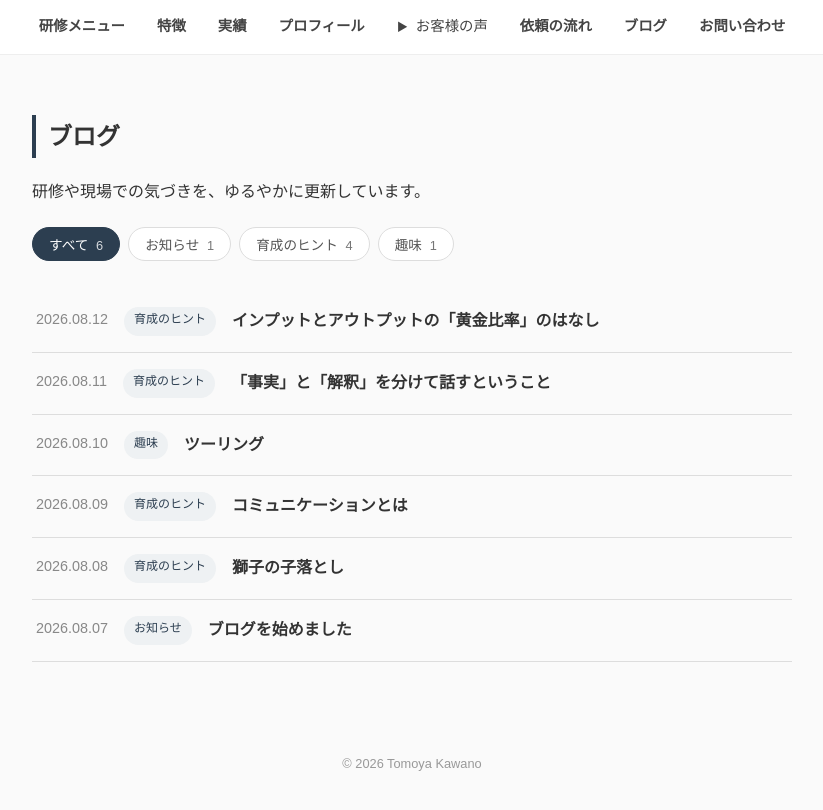
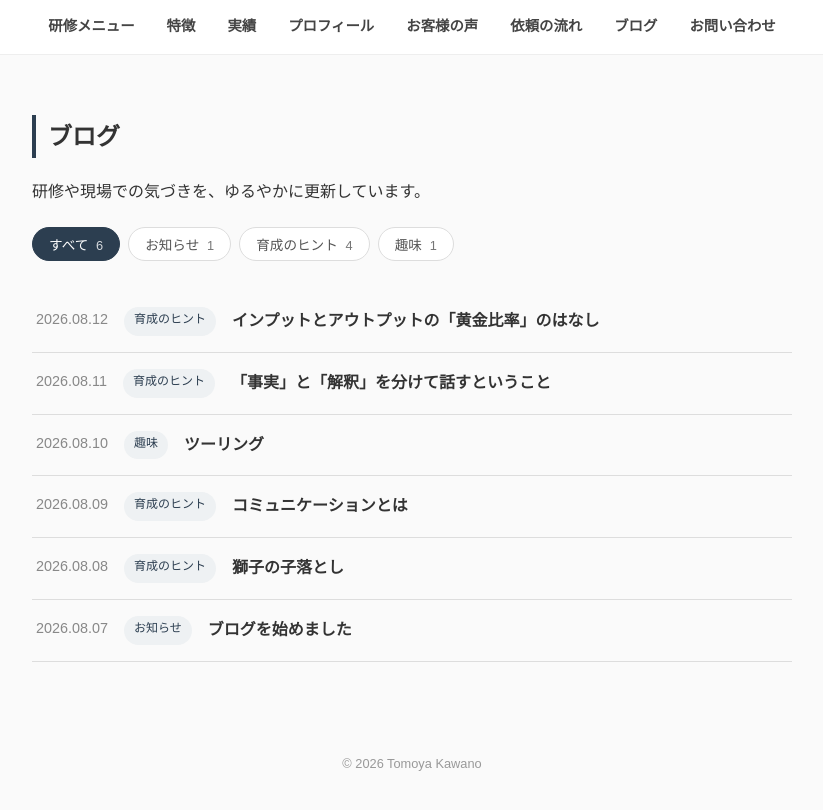
Before and after one commit to heso710soul-ctrl/kawano-training-profile, a Jekyll site: the page built from blog.html, in a window 1280 px wide. Shown: the top 810 px of the page, without its empty margins (228-1051 px from the left). Built offline with Jekyll 4.4.1, drawn with Linux system fonts in a browser that asks for light colours.

Commit message:
Update default.html

```diff
--- a/_layouts/default.html
+++ b/_layouts/default.html
@@ -33,7 +33,7 @@
     <li><a href="{{ site.baseurl }}/#features" class="nav-link nav-link--jump">特徴</a></li>
     <li><a href="{{ site.baseurl }}/#achievements" class="nav-link nav-link--jump">実績</a></li>
     <li><a href="{{ site.baseurl }}/#profile" class="nav-link nav-link--jump">プロフィール</a></li>
-    <li><a href="#" data-target="voices" class="nav-link"><span class="arrow">▶</span> お客様の声</a></li>
+    <li><a href="{{ site.baseurl }}/#profile" class="nav-link nav-link--jump">お客様の声</a></li>
     <li><a href="{{ site.baseurl }}/#flow" class="nav-link nav-link--jump">依頼の流れ</a></li>
     <li><a href="{{ site.baseurl }}/blog/" class="nav-link nav-link--jump">ブログ</a></li>
     <li><a href="{{ site.baseurl }}/#contact" class="nav-link nav-link--jump">お問い合わせ</a></li>
```
